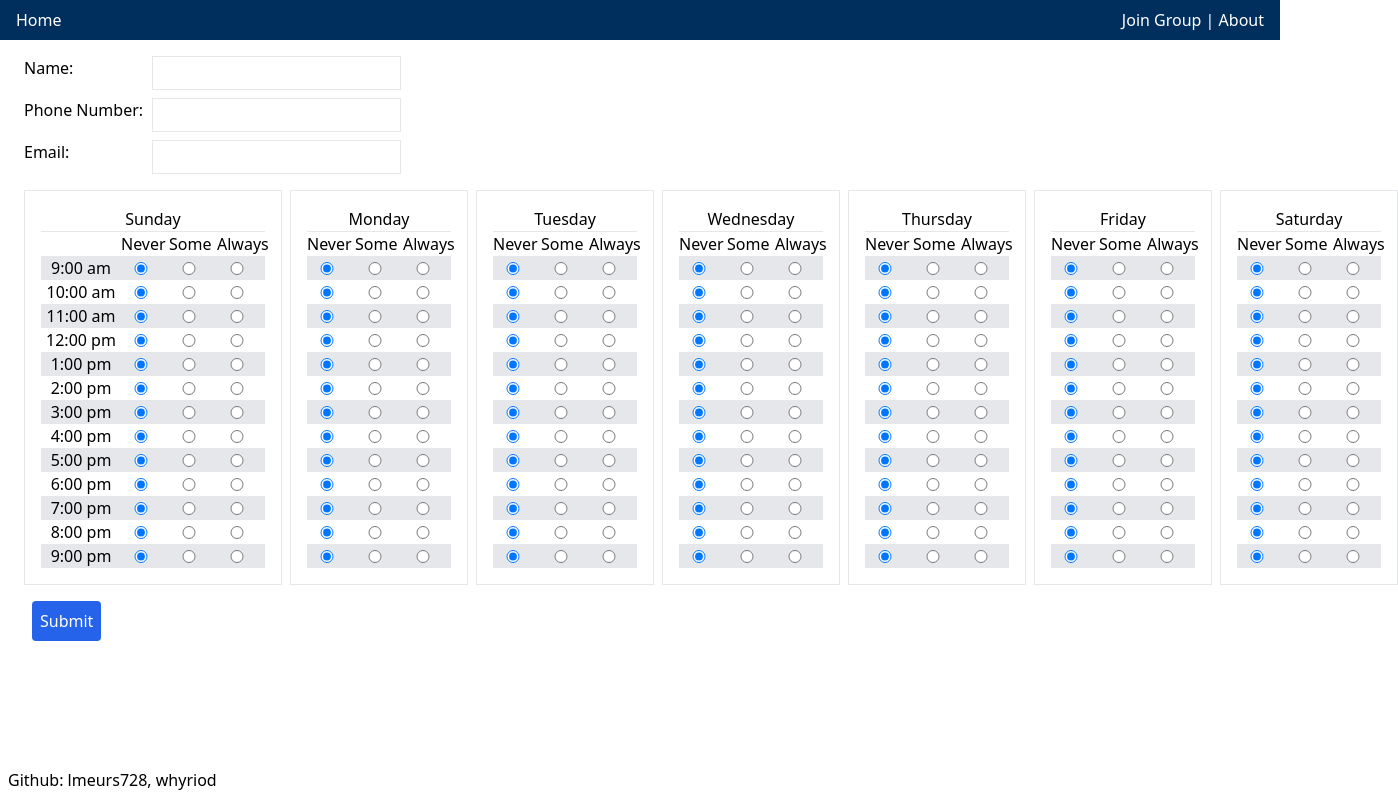
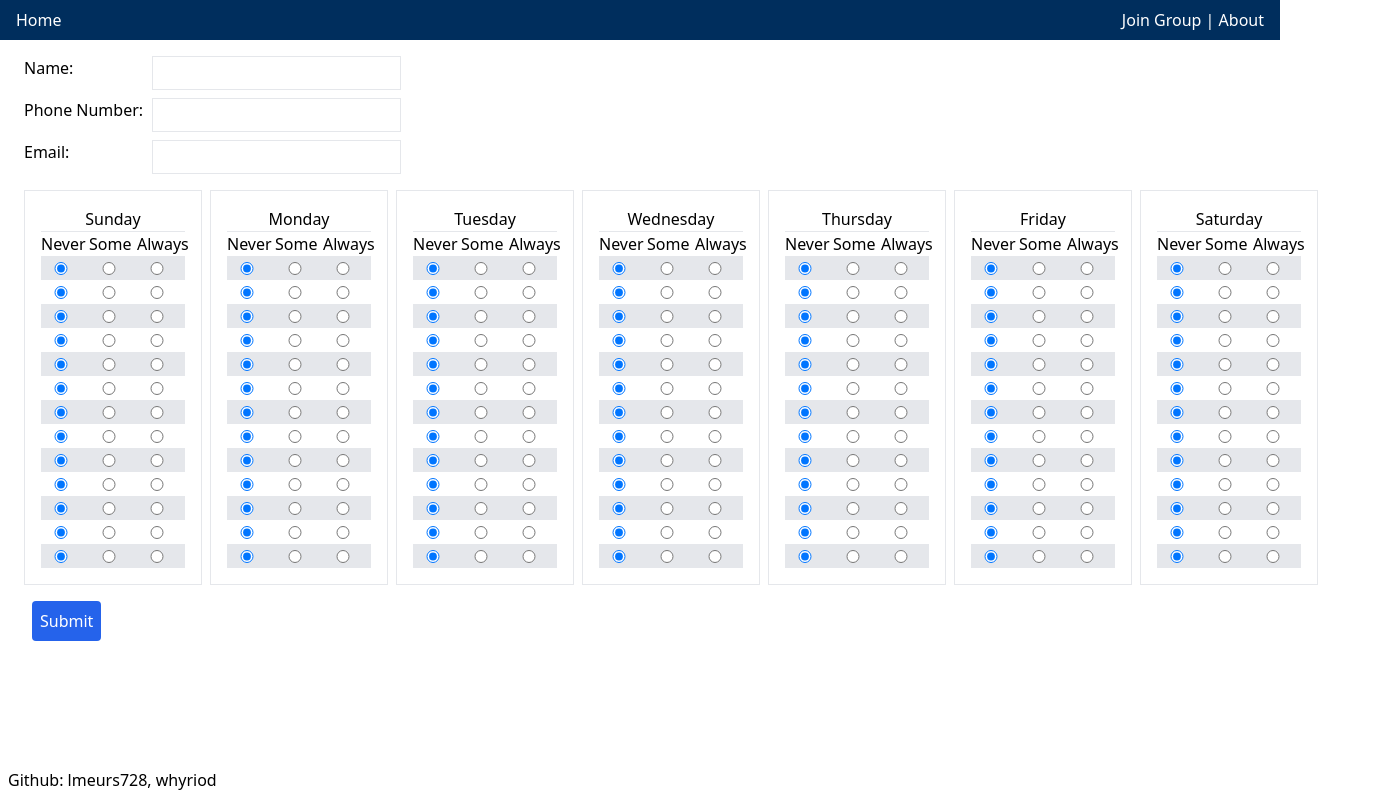
Before and after one commit to lmeurs728/study-group-manager, a Vue app: page /inputData in a window 1280 px wide. Shown: the whole page, 1398 px wide, since content can reach past the window. Built offline with nearby package versions, Linux system fonts and the light colour scheme.

Commit message:
Made the data structure more reasonable and easy to manipulate

```diff
--- a/src/components/Day.vue
+++ b/src/components/Day.vue
@@ -1,6 +1,6 @@
 <template>
 	<div>
-		<p class="text-center font-bold mt-4" v-text="day.dayName"></p>
+		<p class="text-center font-bold mt-4" v-text="moment.weekdays(dayIndex)"></p>
 		<div class="flex chart-width sm:w-auto">
 			<div>
 				<br>
@@ -9,11 +9,7 @@
 				</div>
 			</div>
 			<div class="flex overflow-x-auto">
-				<div v-for="(value, key) in people" :key="key">
-					person {{value}}
-					key {{key}}
-				</div>
-				<PersonColumn v-for="(value, key) in people" :key="key" :person="value" :firstPerson="index === 0" ></PersonColumn>
+				<PersonColumn v-for="(person, index) in people" :key="index" :person="person" :firstPerson="index === 0" ></PersonColumn>
 			</div>
 		</div>
 
@@ -30,16 +26,17 @@
 
 <script>
 import moment from "moment"
-// import PersonColumn from "./PersonColumn"
+import PersonColumn from "./PersonColumn"
 export default {
 	components: {
-		// PersonColumn
+		PersonColumn
 	},
 	props: {
-		day: Object // name, list of hours, people
+		dayIndex: Number
 	},
 	data: () => ({
-		people: {}
+		people: [],
+		moment,
 	}),
 	methods: {
 		getMomentTime(index) {
@@ -48,7 +45,7 @@ export default {
 		},
 		getPersonData() {
 			this.$root.$data.people.forEach(person => {
-				this.people[person.id] = person.availability[this.day.dayName]
+				this.people.push({id: person.id, availability: person.availability[moment.weekdays(this.dayIndex)], avatar: person.avatar})
 			})
 		}
 	},
--- a/src/components/DayList.vue
+++ b/src/components/DayList.vue
@@ -1,7 +1,7 @@
 <template>
 	<div class="flex flex-wrap justify-around">
-		<template v-for="(day, index) in week">
-			<Day :day="day" :key="_uid + index"></Day>
+		<template v-for="day in 7">
+			<Day :dayIndex="day - 1" :key="_uid + day"></Day>
 		</template>
 	</div>
 </template>
@@ -12,8 +12,5 @@ export default {
 	components: {
 		Day
 	},
-	props: {
-		week: Array
-	}
 }
 </script>
--- a/src/components/PersonColumn.vue
+++ b/src/components/PersonColumn.vue
@@ -1,7 +1,7 @@
 <template>
 	<div class="flex flex-col items-end">
-		<img class="avatar-size cursor-pointer" :src="person.avatar" :alt="person.name[0]" @click.prevent="$router.push({name: 'About', params: {id: person.id}})"/>
-		<div v-for="(hour, index) in person" :key="_uid + index" class="flex">
+		<img class="avatar-size cursor-pointer" :src="person.avatar" alt="avatar" @click.prevent="$router.push({name: 'About', params: {id: person.id}})"/>
+		<div v-for="(hour, index) in person.availability" :key="_uid + index" class="flex">
 			<div :class="[getDayColor(hour), 'p-4 w-2 border']"></div>
 		</div>
 	</div>
@@ -30,7 +30,7 @@ export default {
 	},
 	data: function() {
 		return {
-			showTooltip: false
+			showTooltip: false,
 		}
 	},
 	methods: {
--- a/src/components/input/InputDay.vue
+++ b/src/components/input/InputDay.vue
@@ -1,6 +1,6 @@
 <template>
 	<div class="p-4 mr-2 mt-2 border">
-		<p class="text-center border-b" v-text="moment.weekdays(day.day)"></p>
+		<p class="text-center border-b" v-text="dayName"></p>
 		<div class="flex flex-col items-center">
 			<div :class="['ml-20 flex', leftMargin]">
 				<p class="w-10">Never</p>
@@ -8,13 +8,13 @@
 				<p class="w-10 mx-2">Always</p>
 			</div>
 
-			<div v-for="(hour, index) in day.hours" :key="_uid + index" class="w-full">
+			<div v-for="(hour, index) in day" :key="_uid + index" class="w-full">
 				<div :class="['flex h-6 w-full items-center', grayBG(index)]">
 					<p class="hidden sm:block w-20 text-center" v-if="day.day === 0" v-text="getMomentTime(index)"></p>
 					<p class="sm:hidden w-20 text-center" v-text="getMomentTime(index)"></p>
-					<input class="w-10" :value="0" v-model="day.hours[index]" type="radio">
-					<input class="ml-2 w-10" :value="1" v-model="day.hours[index]"  type="radio">
-					<input class="ml-2 w-10" :value="2" v-model="day.hours[index]"  type="radio">
+					<input class="w-10" :value="0" v-model="day[index]" type="radio">
+					<input class="ml-2 w-10" :value="1" v-model="day[index]"  type="radio">
+					<input class="ml-2 w-10" :value="2" v-model="day[index]"  type="radio">
 				</div>
 			</div>
 		</div>
@@ -25,7 +25,8 @@
 import moment from "moment";
 export default {
 	props: {
-		day: Object
+		day: Array,
+		dayName: String,
 	},
 	data: function() {
 		return {
--- a/src/eventbus.js
+++ /dev/null
@@ -1,2 +0,0 @@
-import Vue from 'vue'
-export default new Vue()
--- a/src/main.js
+++ b/src/main.js
@@ -1,34 +1,10 @@
 import Vue from 'vue'
 import App from './App.vue'
 import router from './router'
-import eventbus from './eventbus'
 import moment from "moment"
 import sampleData from "./sampleData.json"
 
 Vue.config.productionTip = false
-
-function generateWeek() {
-	var toRet = [];
-	for (var day = 0; day < 7; day++) {
-		var personRay = [];
-		for (var i = 0; i < 20; i++){
-			var perObject = {};
-			perObject.id = sampleData[i].id;
-			perObject.name = sampleData[i].full_name;
-			perObject.phone = sampleData[i].phone;
-			perObject.email = sampleData[i].email;
-			perObject.avatar = sampleData[i].avatar;
-			var dayRay = [];
-			for (var hour = 0; hour < 13; hour++) {
-				dayRay.push(Math.floor(Math.random() *  3));
-			}
-			perObject.availability = dayRay;
-			personRay.push(perObject);
-		}
-		toRet.push({dayName: moment.weekdays(day), people: personRay});
-	}
-	return toRet;
-}
 
 function injectAvailabilityToBots() {
 	sampleData.forEach((bot, i, bots) => {
@@ -45,44 +21,14 @@ function injectAvailabilityToBots() {
 	return sampleData;
 }
 
-const weekData = generateWeek();
-
 const people = injectAvailabilityToBots();
 
 new Vue({
 router,
 data: function(){
 	return {
-		weekData,
 		people,
 	}
 },
-methods: {
-	addPerson(newPerson) {
-		const newPersonAvailability = JSON.parse(JSON.stringify(newPerson.availability));
-		if (newPerson.id) {
-			for (let i = 0; i < 7; i++) {
-				this.weekData[i].people.find(person => person.id === newPerson.id).availability = newPersonAvailability[i].hours;
-			}
-			return;
-		}
-
-		var perObject = {
-			id: this.weekData[0].people[this.weekData[0].people.length - 1]?.id + 1 || 1,
-			name: newPerson.name,
-			phone: newPerson.phone,
-			email: newPerson.email,
-			avatar: sampleData[Math.floor(Math.random() *  20)]?.avatar || sampleData[0].avatar
-		}
-
-		for (let i = 0; i < 7; i++) {
-			perObject.availability = newPerson.availability[i].hours;
-			this.weekData[i].people.push(JSON.parse(JSON.stringify(perObject)));
-		}
-	}
-},
-created() {
-	eventbus.$on("add-person", this.addPerson)
-},
 render: h => h(App)
 }).$mount('#app')
--- a/src/views/Home.vue
+++ b/src/views/Home.vue
@@ -1,5 +1,5 @@
 <template>
-	<div v-if="weekData[0].people[0]">
+	<div v-if="people[0]">
 		<div class="flex justify-between sm:justify-start items-center mt-2 px-10">
 			<div class='flex items-center'>
 				<div :class="['ml-2 p-4 w-2 border']"></div>
@@ -17,7 +17,7 @@
 			</div>
 		</div>
 		<div class="flex justify-center">
-			<DayList :week="weekData"></DayList>
+			<DayList :week="people"></DayList>
 		</div>
 	</div>
 	<div class="m-2" v-else>
@@ -45,7 +45,7 @@ export default {
 	},
 	data: function() {
 		return {
-			weekData: this.$root.$data.weekData,
+			people: this.$root.$data.people,
 		}
 	},
 }
--- a/src/views/InputData.vue
+++ b/src/views/InputData.vue
@@ -16,7 +16,7 @@
 		</div>
 
 		<div class="sm:flex ml-2">
-			<InputDay v-for="day in newPerson.availability" :key="day.day" :day="day"></InputDay>
+			<InputDay v-for="(availability, key) in newPerson.availability" :key="key" :day="availability" :dayName="key"></InputDay>
 		</div>
 
 
@@ -26,7 +26,8 @@
 
 <script>
 import InputDay from "../components/input/InputDay"
-import eventbus from "../eventbus.js"
+import sampleData from "../sampleData.json"
+import moment from "moment"
 export default {
 	components: {
 		InputDay,
@@ -34,32 +35,31 @@ export default {
 	data: function() {
 		return {
 			newPerson: this.$route.params.personID ? this.getExistingPerson() : {
-				name:' ',
-				phone:' ',
-				email:' ',
-				availability: this.makeEmptyAvailabilityArray()
+				id: this.$root.$data.people[this.$root.$data.people.length - 1]?.id + 1 || 1,
+				name: '',
+				phone: '',
+				email: '',
+				avatar: sampleData[Math.floor(Math.random() *  20)]?.avatar || sampleData[0].avatar,
+				availability: this.makeEmptyAvailabilityObject()
 			},
 		}
 	},
 	methods: {
-		makeEmptyAvailabilityArray() {
-			let toRet = [];
+		makeEmptyAvailabilityObject() {
+			let dayObj = {};
 			for (let day = 0; day < 7; day++) {
-				let dayObj = {day}
-				dayObj.hours = new Array(13).fill(0);
-				toRet.push(dayObj);
+				dayObj[moment.weekdays(day)] = new Array(13).fill(0);
 			}
-			return toRet;
+			return dayObj;
 		},
-		addPerson(){
-			eventbus.$emit('add-person',this.newPerson)
+		addPerson() {
+			if (!this.$route.params.personID) {
+				this.$root.$data.people.push(this.newPerson)
+			}
 			this.$router.push('/');
 		},
 		getExistingPerson(){
-			let weekData = this.$root.$data.weekData
-			let existingPerson = weekData[0].people.find(person => person.id === this.$route.params.personID)
-			existingPerson.availability = JSON.parse(JSON.stringify(weekData.map((day,index) => ({day: index, hours: weekData[index].people.find(person => person.id === this.$route.params.personID).availability}))))
-			return existingPerson;
+			return this.$root.$data.people.find(person => person.id === this.$route.params.personID)
 		}
 	}
 }
```
Also changed, not shown: src/views/About.vue (+15 -14 lines).
